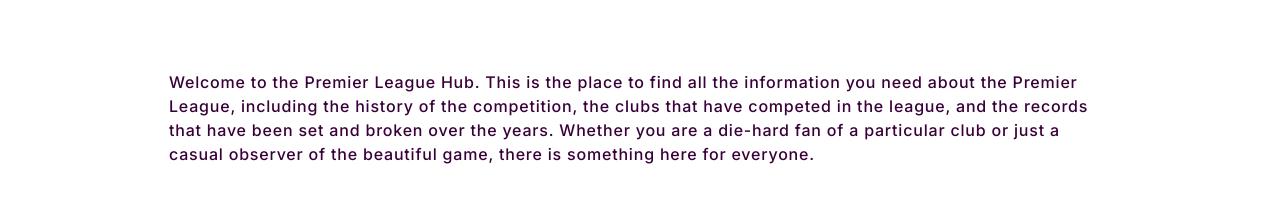
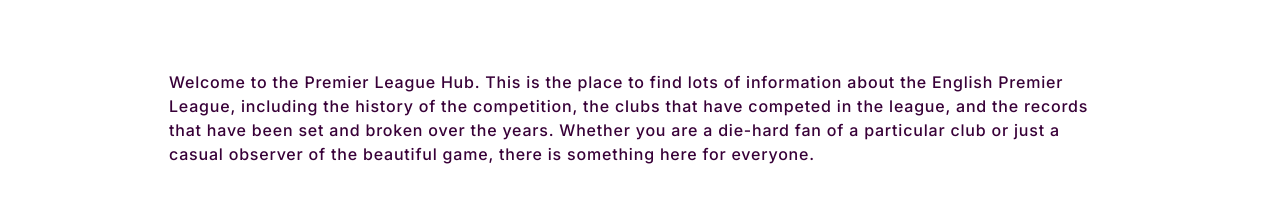
Before and after one commit to michaelgainford/michaelgainford.github.io, a Next.js app: page /projects/football/competitions/english-premier-league in a window 1280 px wide. Shown: the part 473-689 px from the top of the page. Built offline with nearby package versions, Linux system fonts and the light colour scheme; what tailwindcss-motion would draw is missing.

Commit message:
Update page text.

```diff
--- a/app/projects/football/competitions/english-premier-league/page.jsx
+++ b/app/projects/football/competitions/english-premier-league/page.jsx
@@ -17,7 +17,7 @@ const numberOfUniqueClubs = PremierLeagueData.length;
 
 const blockImagePlaceholderStyles = "w-full mb-8 image-holder aspect-video mt-4 rounded-t-xl";
 
-const pageIntroText = "Welcome to the Premier League Hub. This is the place to find all the information you need about the Premier League, including the history of the competition, the clubs that have competed in the league, and the records that have been set and broken over the years. Whether you are a die-hard fan of a particular club or just a casual observer of the beautiful game, there is something here for everyone.";
+const pageIntroText = "Welcome to the Premier League Hub. This is the place to find lots of information about the English Premier League, including the history of the competition, the clubs that have competed in the league, and the records that have been set and broken over the years. Whether you are a die-hard fan of a particular club or just a casual observer of the beautiful game, there is something here for everyone.";
 
 // create an array to store the blocks of data to populate the page
 const premierLeagueHubBlocks = [
```
